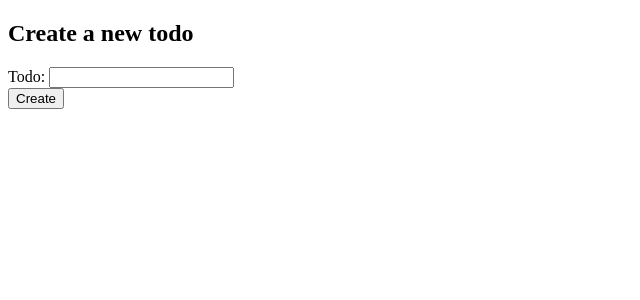
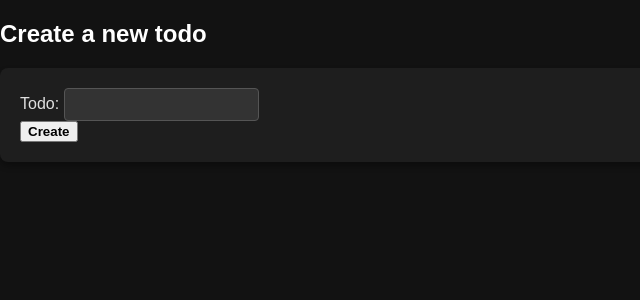
Before and after one commit to PieniiSienii/tahtioppilaat, a Flask app: template src/templates/new_todo.html in a window 1280 px wide. Shown: the top 300 px of the page, without its empty margins (0-640 px from the left). Run offline with Flask 3, Linux system fonts and the light colour scheme; the template is opened without the code that fills it, so the values that code supplies are empty.

Commit message:
DARK MODE added

```diff
--- a/src/templates/layout.html
+++ b/src/templates/layout.html
@@ -7,6 +7,116 @@
       content="width=device-width, initial-scale=1, shrink-to-fit=no"
     />
     <title>{% block title %}{% endblock %}</title>
+    <style>
+      /* General Styling */
+      body {
+        background-color: #121212;
+        color: #e0e0e0;
+        font-family: Arial, sans-serif;
+        margin: 0;
+        padding: 0;
+      }
+      h2, h3 {
+        color: #ffffff;
+      }
+      p {
+        color: #bdbdbd;
+      }
+
+      /* Forms */
+      form {
+        background-color: #1e1e1e;
+        padding: 20px;
+        border-radius: 8px;
+        box-shadow: 0 4px 6px rgba(0, 0, 0, 0.3);
+      }
+      input, select, button {
+        font-family: inherit;
+      }
+      input[type="text"],
+      input[type="number"],
+      textarea {
+        background-color: #333;
+        color: #e0e0e0;
+        border: 1px solid #555;
+        border-radius: 4px;
+        padding: 8px;
+      }
+      input:focus {
+        outline: none;
+        border-color: #90caf9;
+      }
+
+      /* Buttons */
+      button {
+        transition: background-color 0.2s ease;
+        font-weight: bold;
+      }
+      button:hover {
+        opacity: 0.9;
+      }
+      button[onclick^="editReference"] {
+        background-color: #4caf50; /* Green */
+      }
+      button[onclick^="deleteReference"] {
+        background-color: #f44336; /* Red */
+      }
+      button[onclick^="viewBibTeX"] {
+        background-color: #2196f3; /* Blue */
+      }
+      button:hover {
+        filter: brightness(1.1);
+      }
+
+      /* Containers */
+      div {
+        margin-bottom: 20px;
+      }
+
+      /* BibTeX Display */
+      #bibtexDisplay {
+        background-color: #1e1e1e;
+        color: #e0e0e0;
+        border-radius: 8px;
+        padding: 20px;
+        box-shadow: 0 4px 6px rgba(0, 0, 0, 0.3);
+      }
+
+      pre {
+        background-color: #333;
+        border: 1px solid #555;
+        color: #c8e6c9;
+        padding: 15px;
+        border-radius: 4px;
+      }
+
+      /* Details */
+      details {
+        background-color: #1e1e1e;
+        color: #e0e0e0;
+        border: 1px solid #444;
+        border-radius: 4px;
+        padding: 10px;
+      }
+      summary {
+        cursor: pointer;
+      }
+
+      /* List */
+      ul {
+        padding: 0;
+      }
+      li {
+        background-color: #1e1e1e;
+        border: 1px solid #333;
+        border-radius: 8px;
+        padding: 10px;
+        margin-bottom: 10px;
+        display: flex;
+        justify-content: space-between;
+        align-items: center;
+      }
+    </style>
   </head>
   <body>
     {% block body %}{% endblock %}
```
